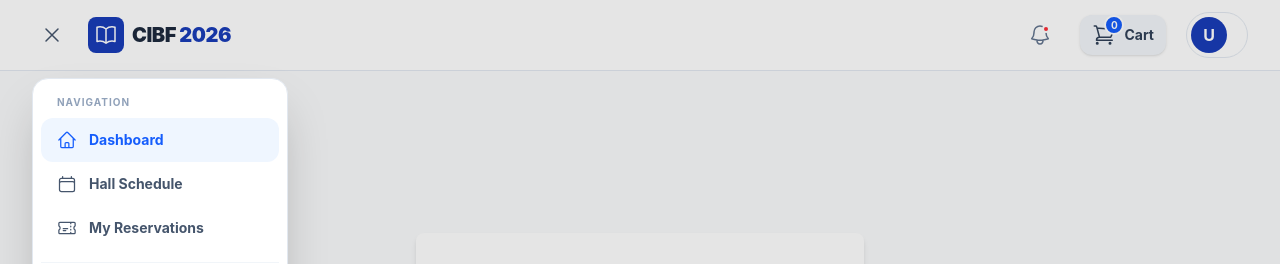
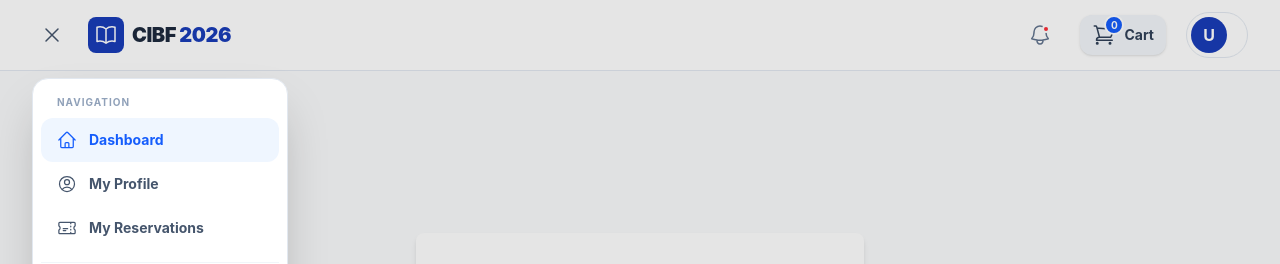
Before and after one commit to BGYKanishka/architecture_project, a React app in the folder frontend/: page /login in a window 1280 px wide. Both pictures are taken after a click on the button 52 px from the left and 35 px from the top of the page. Shown: the top 264 px of the page. Built offline with nearby package versions, Linux system fonts and the light colour scheme; the HTML template or start-up script is replaced by a standard one.

Commit message:
Update Header.jsx

```diff
--- a/frontend/src/components/Header.jsx
+++ b/frontend/src/components/Header.jsx
@@ -115,7 +115,7 @@ const Header = ({ user }) => {
           <div className="absolute top-full left-4 sm:left-8 mt-2 w-64 bg-white border border-slate-200 shadow-2xl rounded-2xl py-4 px-2 z-50 animate-in slide-in-from-top-2 duration-200">
             <p className="text-[10px] font-bold text-slate-400 uppercase tracking-widest px-4 mb-2">Navigation</p>
             <MenuLink icon={<HomeIcon className="w-5 h-5" />} label="Dashboard" onClick={() => { navigate("/dashboard"); setIsMenuOpen(false); }} active />
-            <MenuLink icon={<CalendarIcon className="w-5 h-5" />} label="Hall Schedule" />
+            <MenuLink icon={<UserCircleIcon className="w-5 h-5" />} label="My Profile" onClick={() => { navigate("/profile"); setIsMenuOpen(false); }} />
             <MenuLink icon={<TicketIcon className="w-5 h-5" />} label="My Reservations" />
 
             <hr className="my-3 border-slate-100" />
@@ -134,8 +134,8 @@ const MenuLink = ({ icon, label, onClick, active = false }) => (
   <button
     onClick={onClick}
     className={`w-full flex items-center gap-3 px-4 py-3 rounded-xl text-sm font-bold transition ${active
-        ? "bg-blue-50 text-blue-600"
-        : "text-slate-600 hover:bg-slate-50 hover:text-slate-900"
+      ? "bg-blue-50 text-blue-600"
+      : "text-slate-600 hover:bg-slate-50 hover:text-slate-900"
       }`}
   >
     {icon}
```
